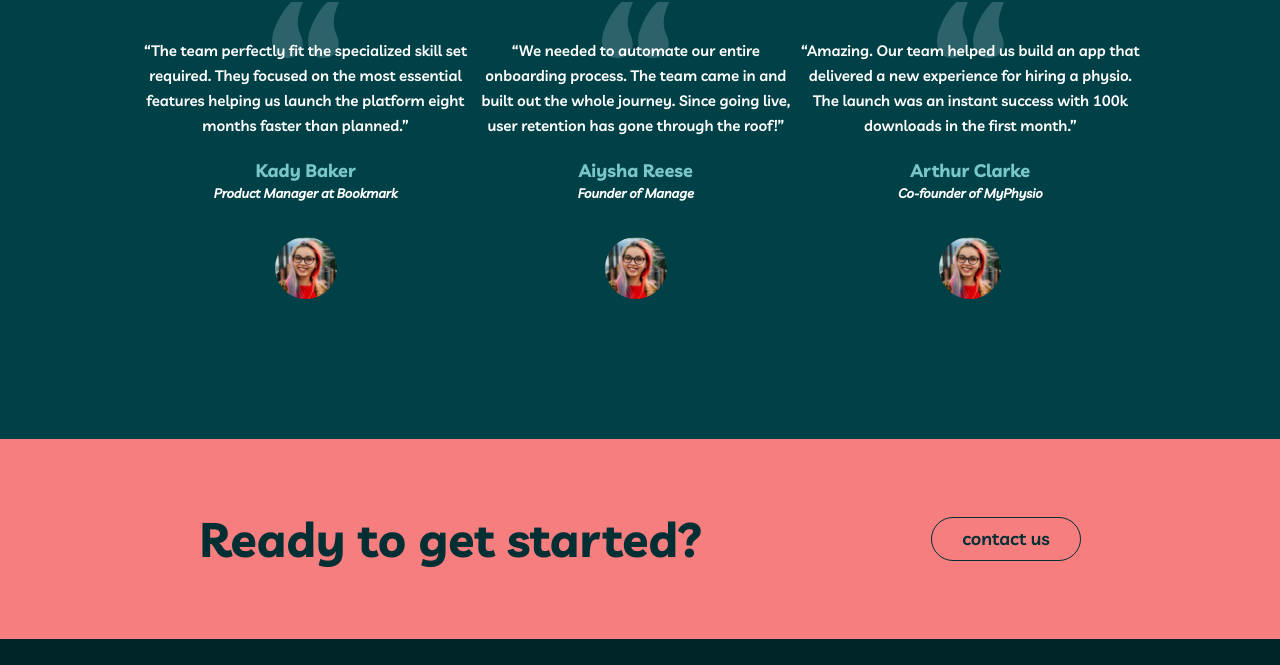
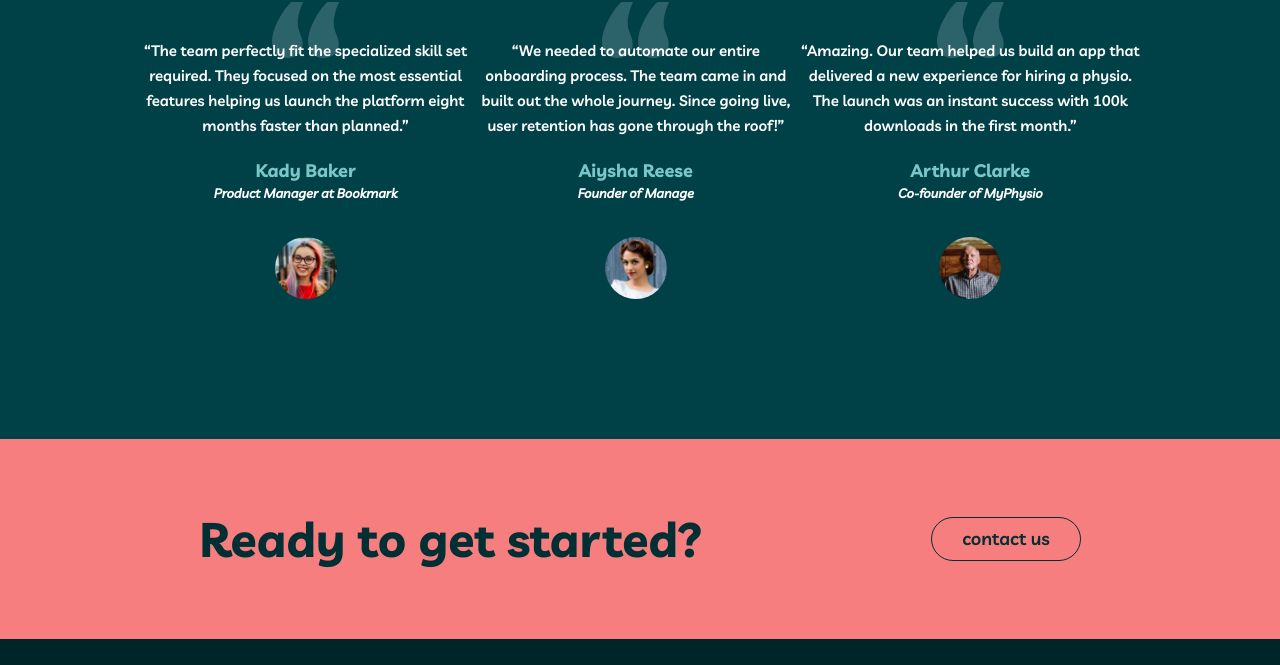
Before and after one commit to simonhernandez/myTeamMultiPage, a plain HTML site: page index.html in a window 1280 px wide. Shown: the part 1672-2337 px from the top of the page. Drawn offline with Linux system fonts and the light colour scheme.

Commit message:
fix: add correct images

```diff
--- a/index.html
+++ b/index.html
@@ -232,7 +232,7 @@
                 <h3 class="heading heading--3 text-rapture-blue">Aiysha Reese</h3>
                 <small class="testimonial__author-position"><em>Founder of Manage</em></small>
 
-                <img src="./images/avatar-kady.jpg" alt="A Profile Image of Kady Baker" class="testimonial__img">
+                <img src="./images/avatar-aiysha.jpg" alt="A Profile Image of Kady Baker" class="testimonial__img">
               </figcaption>
 
             </figure>
@@ -257,7 +257,7 @@
                 <h3 class="heading heading--3 text-rapture-blue">Arthur Clarke</h3>
                 <small class="testimonial__author-position"><em>Co-founder of MyPhysio</em></small>
 
-                <img src="./images/avatar-kady.jpg" alt="A Profile Image of Kady Baker" class="testimonial__img">
+                <img src="./images/avatar-arthur.jpg" alt="A Profile Image of Kady Baker" class="testimonial__img">
               </figcaption>
 
             </figure>
```
